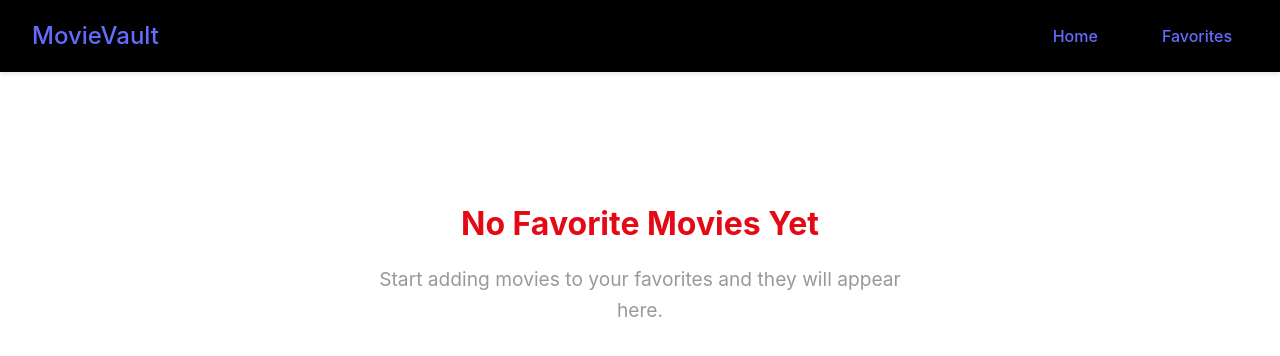
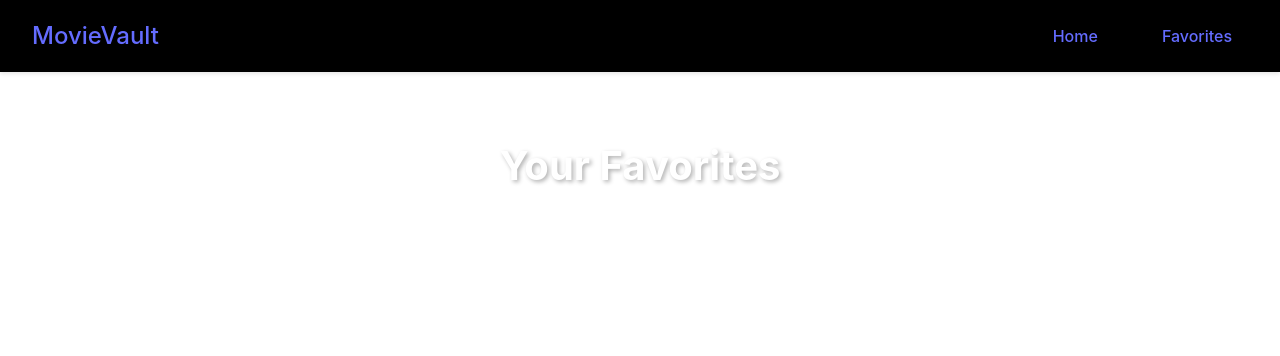
Before and after one commit to nBonev/MovieVault, a React (Vite) app in the folder frontend/: page /favorites in a window 1280 px wide. Shown: the top 356 px of the page. Built offline with nearby package versions, Linux system fonts and the light colour scheme.

Commit message:
Add and remove favorites movies

```diff
--- a/frontend/src/App.jsx
+++ b/frontend/src/App.jsx
@@ -3,11 +3,12 @@
 import Favorites from './pages/Favorites';
 import Home from './pages/Home';
 import {Routes, Route} from 'react-router-dom'
+import { MovieProvider } from './contexts/MovieContext';
 
 function App() {
 
   return (
-    <div>
+    <MovieProvider>
       <NavBar />
     <main className='main-content'>
       <Routes>
@@ -15,7 +16,7 @@
         <Route path='/favorites' element={<Favorites />} />
       </Routes>
     </main>
-    </div>
+    </MovieProvider>
   )
 }
 
--- a/frontend/src/components/MovieCard.jsx
+++ b/frontend/src/components/MovieCard.jsx
@@ -1,9 +1,14 @@
 import "../css/MovieCard.css"
+import { useMovieContext } from "../contexts/MovieContext"
 
 export default function MovieCard({movie}) {
+    const {isFavorite, addToFavorites, removeFromFavorites} = useMovieContext();
+    const favorite = isFavorite(movie.id);
 
-    const onFavoriteClick = () => {
-        alert('Clicked!')
+    const onFavoriteClick = (e) => {
+        e.preventDefault();
+        if (favorite) removeFromFavorites(movie.id)
+        else addToFavorites(movie)
     }
 
     return (
@@ -11,7 +16,7 @@
             <div className="movie-poster">
                 <img src={`https://image.tmdb.org/t/p/w500${movie.poster_path}`} alt={movie.title} />
                 <div className="movie-overlay">
-                    <button className="favorite-btn" onClick={onFavoriteClick}>♥</button>
+                    <button className={`favorite-btn ${favorite ? "active" : ""}`} onClick={onFavoriteClick}>♥</button>
                 </div>
             </div>
             <div className="movie-info">
--- /dev/null
+++ b/frontend/src/contexts/MovieContext.jsx
@@ -0,0 +1,45 @@
+import { createContext, useState, useEffect, useContext } from "react";
+
+const MovieContext = createContext();
+
+export const useMovieContext = () => useContext(MovieContext);
+
+export const MovieProvider = ({children}) => {
+    const [favorites, setFavorites] = useState([]);
+
+    useEffect(() => {
+        const storedFavs = localStorage.getItem('favorites')
+
+        if (storedFavs) setFavorites(JSON.parse(storedFavs))
+    }, [])
+
+    useEffect(() => {
+        localStorage.setItem('favorites', JSON.stringify(favorites))
+    }, [favorites])
+
+    const addToFavorites = (movie) => {
+        setFavorites(prev => [...prev, movie])
+    }
+
+    const removeFromFavorites = (movieId) => {
+        setFavorites(prev => prev.filter(movie => movie.id !== movieId))
+    }
+
+    const isFavorite = (movieId) => {
+        return favorites.some(movie => movie.id === movieId)
+    }
+
+    const value = {
+        favorites,
+        addToFavorites,
+        removeFromFavorites,
+        isFavorite
+    }
+
+
+    return (
+        <MovieContext.Provider value={value}>
+            {children}
+        </MovieContext.Provider>
+    )
+}
--- a/frontend/src/pages/Favorites.jsx
+++ b/frontend/src/pages/Favorites.jsx
@@ -1,6 +1,19 @@
 import "../css/Favorites.css"
+import { useMovieContext } from "../contexts/MovieContext"
+import MovieCard from "../components/MovieCard";
 
 export default function Favorites() {
+    const { favorites } = useMovieContext();
+
+    if (favorites) {
+        return (
+            <div className="favorites">
+                <h2>Your Favorites</h2>
+                <div className="movies-grid"> {favorites.map((movie) => (<MovieCard movie={movie} key={movie.id} />))}</div>
+            </div>
+        )
+    }
+
     return (
         <div className="favorites-empty">
             <h2>No Favorite Movies Yet</h2>
```
